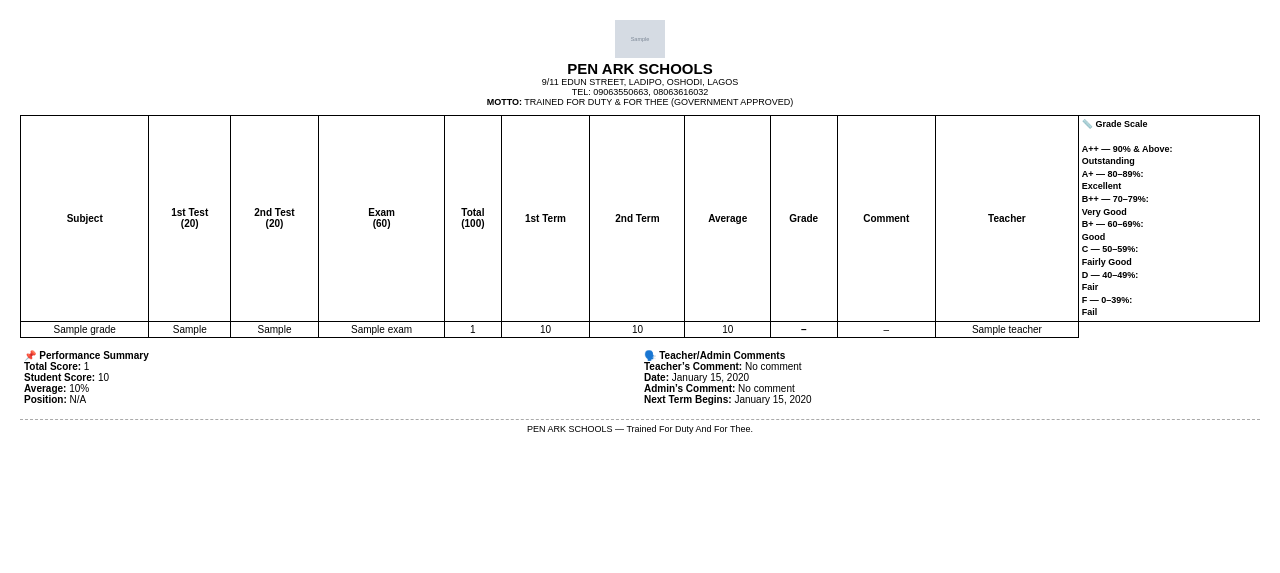
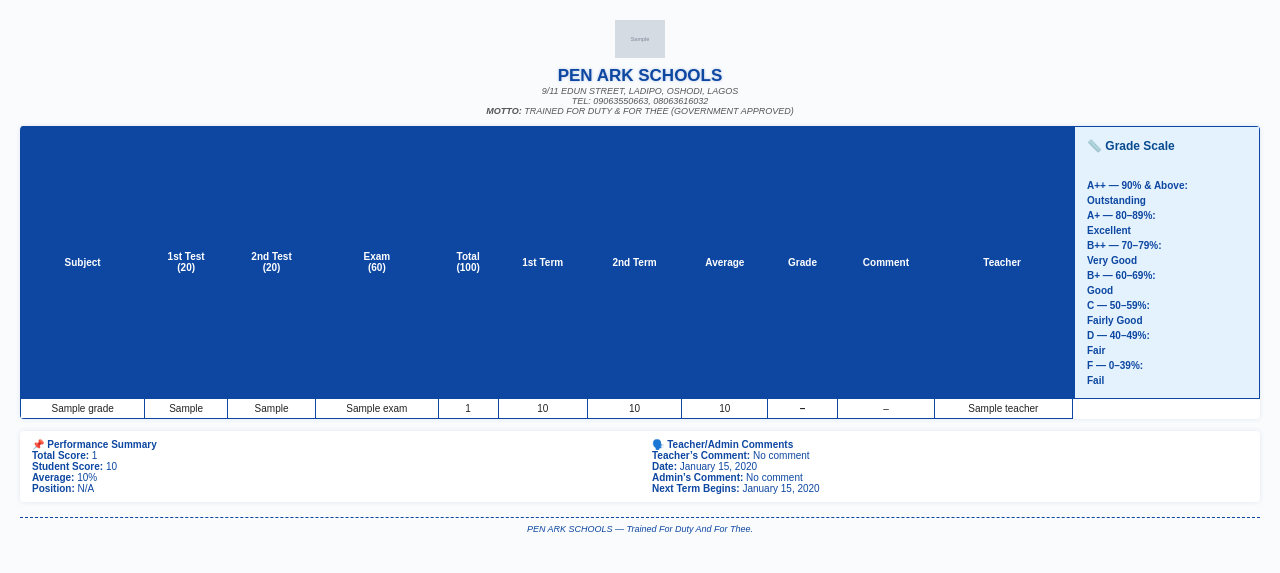
Before and after one commit to Chukwuaruka/school_portal, a Django app: template portal/templates/portal/grades_pdf.html in a window 1280 px wide. Shown: the top 573 px of the page. Run offline with Django 5.2, Linux system fonts and the light colour scheme; the template is opened without the code that fills it: most values are stand-ins (such as "Sample title", 1, 10 or a date in 2020); grey boxes marked "Sample" are stand-in pictures.

```diff
--- a/portal/templates/portal/grades_pdf.html
+++ b/portal/templates/portal/grades_pdf.html
@@ -1,78 +1,125 @@
 <!DOCTYPE html>
 <html lang="en">
 <head>
-  <meta charset="UTF-8">
+  <meta charset="UTF-8" />
   <title>{{ student_name }} - Report</title>
   <style>
     body {
       font-family: Arial, sans-serif;
       font-size: 10px;
       margin: 20px;
-      color: #000;
+      color: #222;
+      background-color: #f9fbfd; /* subtle light blue background */
     }
 
     .header {
       text-align: center;
-      margin-bottom: 8px;
+      margin-bottom: 10px;
+      color: #0d47a1; /* dark blue */
     }
 
     .header img {
       width: 50px;
+      margin-bottom: 6px;
     }
 
     .school-name {
-      font-size: 15px;
+      font-size: 17px;
       font-weight: bold;
+      color: #0d47a1;
+      text-shadow: 0 0 3px rgba(13, 71, 161, 0.3);
     }
 
     .school-address {
       font-size: 9px;
+      color: #555;
+      font-style: italic;
     }
 
     table {
       width: 100%;
       border-collapse: collapse;
-      margin-bottom: 6px;
+      margin-bottom: 8px;
+      background-color: #ffffff;
+      box-shadow: 0 0 5px rgba(13, 71, 161, 0.1);
+      border-radius: 4px;
+      overflow: hidden;
     }
 
     th, td {
-      border: 1px solid #000;
-      padding: 2px 3px;
+      border: 1px solid #0d47a1;
+      padding: 4px 6px;
       text-align: center;
       font-size: 10px;
+      vertical-align: middle;
     }
 
     th {
-      background-color: transparent;
-      color: #000;
+      background-color: #0d47a1;
+      color: #fff;
       font-weight: bold;
+      user-select: none;
     }
 
+    /* Make grade scale box bigger and more colorful */
+    .grade-scale {
+      text-align: left;
+      font-size: 10px;
+      line-height: 1.5;
+      background: #e3f2fd;
+      border-left: 6px solid #0d47a1;
+      padding: 10px 12px;
+      font-weight: 600;
+      color: #0d47a1;
+      width: 160px;
+      /* to ensure bigger width than before */
+    }
+
+    .grade-scale strong {
+      display: block;
+      font-size: 12px;
+      margin-bottom: 8px;
+      color: #094a8f;
+    }
+
+    /* Color code grade scale lines */
+    .grade-scale br + * {
+      margin-bottom: 6px;
+      display: block;
+    }
+
+    /* Summary Section Side-by-Side */
     .summary-table {
       width: 100%;
-      margin-top: 8px;
+      margin-top: 12px;
+      background: #fff;
+      box-shadow: 0 0 5px rgba(13, 71, 161, 0.1);
+      border-radius: 4px;
+      overflow: hidden;
     }
 
     .summary-table td {
       border: none;
       text-align: left;
       font-size: 10px;
-      padding: 4px;
+      padding: 8px 12px;
       vertical-align: top;
+      color: #0d47a1;
+    }
+
+    .summary-table strong {
+      color: #0d47a1;
+      font-weight: 600;
     }
 
     .footer {
       text-align: center;
       font-size: 9px;
-      margin-top: 10px;
-      border-top: 1px dashed #aaa;
-      padding-top: 4px;
-    }
-
-    .grade-scale {
-      text-align: left;
-      font-size: 9px;
-      line-height: 1.4;
+      margin-top: 15px;
+      border-top: 1px dashed #0d47a1;
+      padding-top: 6px;
+      color: #0d47a1;
+      font-style: italic;
     }
   </style>
 </head>
@@ -106,14 +153,14 @@
       <th>Comment</th>
       <th>Teacher</th>
       <th rowspan="{{ grades|length|add:1 }}" class="grade-scale">
-        <strong>📏 Grade Scale</strong><br><br>
-        A++ — 90% & Above:<br> Outstanding<br>
-        A+ — 80–89%:<br> Excellent<br>
-        B++ — 70–79%:<br> Very Good<br>
-        B+ — 60–69%:<br> Good<br>
-        C — 50–59%:<br> Fairly Good<br>
-        D — 40–49%:<br> Fair<br>
-        F — 0–39%:<br> Fail
+        <strong>📏 Grade Scale</strong><br />
+        A++ — 90% &amp; Above:<br />Outstanding<br />
+        A+ — 80–89%:<br />Excellent<br />
+        B++ — 70–79%:<br />Very Good<br />
+        B+ — 60–69%:<br />Good<br />
+        C — 50–59%:<br />Fairly Good<br />
+        D — 40–49%:<br />Fair<br />
+        F — 0–39%:<br />Fail
       </th>
     </tr>
   </thead>
```
Also changed, not shown: other parts of portal/templates/portal/grades_pdf.html (+16 -16 lines).
